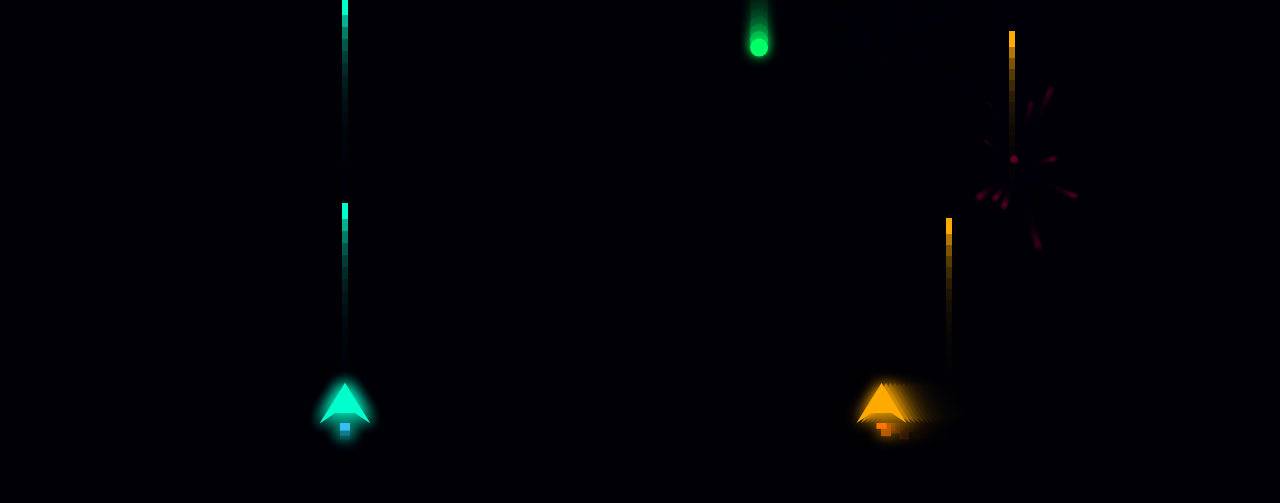
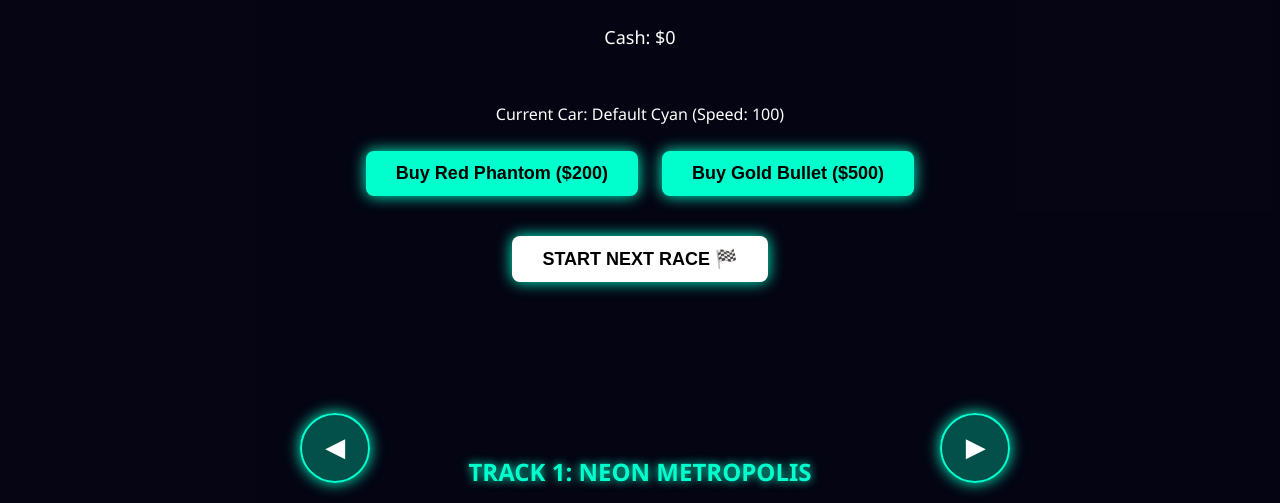
Before and after one commit to bkwshmr115-netizen/mycloudapp, a plain HTML site: page index.html in a window 1280 px wide. Shown: the part 297-800 px from the top of the page. Drawn offline with Linux system fonts and the light colour scheme.

Commit message:
Transform to Omar Racing X 3D Game

```diff
--- a/index.html
+++ b/index.html
@@ -3,29 +3,41 @@
 <head>
     <meta charset="UTF-8">
     <meta name="viewport" content="width=device-width, initial-scale=1.0, maximum-scale=1.0, user-scalable=no">
-    <title>OmarShield X - Sound Edition</title>
+    <title>Omar Real Racing X</title>
     <style>
-        body, html { margin: 0; padding: 0; overflow: hidden; background: #020208; font-family: 'Segoe UI', sans-serif; user-select: none; }
+        body, html { margin: 0; padding: 0; overflow: hidden; background: #000; font-family: 'Segoe UI', sans-serif; user-select: none; color: white; }
         canvas { display: block; }
-        #hud { position: absolute; top: 15px; left: 15px; right: 15px; display: flex; justify-content: space-between; color: #00ffcc; font-size: 18px; font-weight: bold; text-shadow: 0 0 10px #00ffcc; pointer-events: none; }
-        #ai-hud { color: #ffaa00; text-shadow: 0 0 10px #ffaa00; }
-        #game-over-screen { display: none; position: absolute; top: 50%; left: 50%; transform: translate(-50%, -50%); text-align: center; color: white; background: rgba(5, 5, 20, 0.85); padding: 30px; border-radius: 15px; border: 2px solid #ff0055; box-shadow: 0 0 30px rgba(255, 0, 85, 0.5); }
-        #game-over-screen h1 { color: #ff0055; font-size: 35px; text-shadow: 0 0 15px #ff0055; margin: 0 0 10px 0; }
-        #winner-msg { font-size: 20px; color: #00ffcc; margin-bottom: 20px; font-weight: bold; }
-        #btn-restart { background: #00ffcc; color: black; border: none; padding: 12px 35px; font-size: 18px; font-weight: bold; border-radius: 8px; cursor: pointer; box-shadow: 0 0 15px #00ffcc; }
+        #ui-layer { position: absolute; top: 0; left: 0; width: 100%; height: 100%; pointer-events: none; display: flex; flex-direction: column; justify-content: space-between; padding: 15px; box-sizing: border-box; }
+        .hud-text { color: #00ffcc; font-size: 20px; font-weight: bold; text-shadow: 0 0 10px #00ffcc; }
+        #controls { position: absolute; bottom: 20px; width: 100%; display: flex; justify-content: space-around; pointer-events: auto; }
+        .btn { background: rgba(0, 255, 204, 0.3); border: 2px solid #00ffcc; color: white; width: 70px; height: 70px; border-radius: 50%; font-size: 24px; font-weight: bold; outline: none; box-shadow: 0 0 15px #00ffcc; }
+        #shop-screen { position: absolute; top: 0; left: 0; width: 100%; height: 100%; background: rgba(5, 5, 20, 0.95); display: flex; flex-direction: column; align-items: center; justify-content: center; pointer-events: auto; }
+        .shop-btn { background: #00ffcc; color: black; border: none; padding: 12px 30px; font-size: 18px; font-weight: bold; border-radius: 8px; margin: 10px; cursor: pointer; box-shadow: 0 0 15px #00ffcc; }
     </style>
 </head>
 <body>
 
-    <div id="hud">
-        <div>OMAR (YOU): <span id="score">0</span></div>
-        <div id="ai-hud">BOT (COMPETITOR): <span id="ai-score">0</span></div>
+    <div id="shop-screen">
+        <h1 style="color: #00ffcc; text-shadow: 0 0 15px #00ffcc; font-size: 35px;">OMAR RACING GARAGE</h1>
+        <p style="font-size: 18px;">Cash: $<span id="shop-cash">0</span></p>
+        <div style="margin: 20px; text-align: center;">
+            <p id="car-status">Current Car: Default Cyan (Speed: 100)</p>
+            <button class="shop-btn" onclick="buyCar('Red Phantom', 200, 140, '#ff0055')">Buy Red Phantom ($200)</button>
+            <button class="shop-btn" onclick="buyCar('Gold Bullet', 500, 180, '#ffaa00')">Buy Gold Bullet ($500)</button>
+        </div>
+        <button class="shop-btn" style="background: #ffffff;" onclick="startRace()">START NEXT RACE 🏁</button>
     </div>
 
-    <div id="game-over-screen">
-        <h1>BATTLE ENDED</h1>
-        <div id="winner-msg">Calculating Winner...</div>
-        <button id="btn-restart" onclick="restartGame()">PLAY AGAIN</button>
+    <div id="ui-layer">
+        <div style="display: flex; justify-content: space-between; width: 100%;">
+            <div class="hud-text">SPEED: <span id="speed">0</span> KM/H</div>
+            <div class="hud-text" style="color: #ffaa00; text-shadow: 0 0 10px #ffaa00;">CASH: $<span id="cash">0</span></div>
+        </div>
+        <div class="hud-text" style="align-self: center; font-size: 24px;" id="track-info">TRACK 1: NEON METROPOLIS</div>
+        <div id="controls">
+            <button class="btn" id="btn-left" ontouchstart="moveLeft=true" ontouchend="moveLeft=false">◀</button>
+            <button class="btn" id="btn-right" ontouchstart="moveRight=true" ontouchend="moveRight=false">▶</button>
+        </div>
     </div>
 
     <canvas id="gameCanvas"></canvas>
@@ -36,236 +48,119 @@
         canvas.width = window.innerWidth;
         canvas.height = window.innerHeight;
 
-        let score = 0;
-        let aiScore = 0;
-        let gameOver = false;
+        let cash = 0;
+        let currentMaxSpeed = 10;
+        let carColor = '#00ffcc';
+        let speed = 0;
+        let distance = 0;
+        let trackNo = 1;
+        let inRace = false;
 
-        const ship = { x: canvas.width * 0.25, y: canvas.height - 120, width: 50, height: 45 };
-        const aiShip = { x: canvas.width * 0.75, y: canvas.height - 120, width: 50, height: 45, speed: 4.5 };
+        let playerX = 0;
+        let moveLeft = false;
+        let moveRight = false;
 
-        let lasers = [];
         let enemies = [];
-        let particles = [];
 
-        // --- محرك الصوت الذكي المستقر للهواتف ---
-        const AudioCtx = window.AudioContext || window.webkitAudioContext;
-        const audioCtx = new AudioCtx();
-
-        function playSound(type) {
-            if (audioCtx.state === 'suspended') audioCtx.resume();
-
-            const osc = audioCtx.createOscillator();
-            const gain = audioCtx.createGain();
-            osc.connect(gain);
-            gain.connect(audioCtx.destination);
-
-            if (type === 'laser') {
-                osc.type = 'sawtooth';
-                osc.frequency.setValueAtTime(800, audioCtx.currentTime);
-                osc.frequency.exponentialRampToValueAtTime(100, audioCtx.currentTime + 0.15);
-                gain.gain.setValueAtTime(0.15, audioCtx.currentTime);
-                gain.gain.linearRampToValueAtTime(0.01, audioCtx.currentTime + 0.15);
-                osc.start();
-                osc.stop(audioCtx.currentTime + 0.15);
-            } else if (type === 'explosion') {
-                osc.type = 'triangle';
-                osc.frequency.setValueAtTime(150, audioCtx.currentTime);
-                osc.frequency.linearRampToValueAtTime(10, audioCtx.currentTime + 0.2);
-                gain.gain.setValueAtTime(0.3, audioCtx.currentTime);
-                gain.gain.linearRampToValueAtTime(0.01, audioCtx.currentTime + 0.2);
-                osc.start();
-                osc.stop(audioCtx.currentTime + 0.2);
-            } else if (type === 'boss_explosion') {
-                osc.type = 'sawtooth';
-                osc.frequency.setValueAtTime(100, audioCtx.currentTime);
-                osc.frequency.linearRampToValueAtTime(5, audioCtx.currentTime + 0.5);
-                gain.gain.setValueAtTime(0.5, audioCtx.currentTime);
-                gain.gain.linearRampToValueAtTime(0.01, audioCtx.currentTime + 0.5);
-                osc.start();
-                osc.stop(audioCtx.currentTime + 0.5);
-            } else if (type === 'victory') {
-                // نغمة فوز حماسية
-                osc.type = 'sine';
-                const notes = [523, 659, 784, 1046];
-                notes.forEach((freq, idx) => {
-                    osc.frequency.setValueAtTime(freq, audioCtx.currentTime + idx * 0.1);
-                });
-                gain.gain.setValueAtTime(0.2, audioCtx.currentTime);
-                gain.gain.linearRampToValueAtTime(0.01, audioCtx.currentTime + 0.5);
-                osc.start();
-                osc.stop(audioCtx.currentTime + 0.5);
+        function buyCar(name, cost, newSpeed, color) {
+            if (cash >= cost) {
+                cash -= cost;
+                currentMaxSpeed = newSpeed / 10;
+                carColor = color;
+                document.getElementById("cash").innerText = cash;
+                document.getElementById("shop-cash").innerText = cash;
+                document.getElementById("car-status").innerText = `Current Car: ${name} (Speed: ${newSpeed})`;
+                alert(`🎉 Successfully purchased ${name}!`);
+            } else {
+                alert("❌ Not enough cash! Race more to earn money.");
             }
         }
 
-        window.addEventListener("touchmove", (e) => {
-            if (gameOver) return;
-            const touch = e.touches[0];
-            ship.x = touch.clientX - ship.width / 2;
-            if (ship.x < 0) ship.x = 0;
-            if (ship.x > canvas.width - ship.width) ship.x = canvas.width - ship.width;
-        });
-
-        window.addEventListener("mousemove", (e) => {
-            if (gameOver) return;
-            ship.x = e.clientX - ship.width / 2;
-            if (ship.x < 0) ship.x = 0;
-            if (ship.x > canvas.width - ship.width) ship.x = canvas.width - ship.width;
-        });
-
-        // إطلاق الليزر مع تشغيل الصوت
-        setInterval(() => {
-            if (!gameOver) {
-                lasers.push({ x: ship.x + ship.width / 2 - 3, y: ship.y, width: 6, height: 16, speed: 12, isAI: false });
-                playSound('laser'); // تشغيل صوت الليزر لك
-                lasers.push({ x: aiShip.x + aiShip.width / 2 - 3, y: aiShip.y, width: 6, height: 16, speed: 11, isAI: true });
-            }
-        }, 280);
-
-        setInterval(() => {
-            if (!gameOver) {
-                const rand = Math.random();
-                if (rand < 0.6) {
-                    enemies.push({ x: Math.random() * (canvas.width - 30), y: -30, size: 25, speed: Math.random() * 2 + 3, hp: 1, type: 'regular', color: '#ff0055' });
-                } else if (rand < 0.85) {
-                    enemies.push({ x: Math.random() * (canvas.width - 20), y: -20, size: 18, speed: Math.random() * 2 + 6, hp: 1, type: 'fast', color: '#00ff66' });
-                } else {
-                    enemies.push({ x: Math.random() * (canvas.width - 60), y: -60, size: 55, speed: 1.5, hp: 3, type: 'boss', color: '#b026ff' });
-                }
-            }
-        }, 700);
-
-        function createExplosion(x, y, color) {
-            for (let i = 0; i < 12; i++) {
-                particles.push({
-                    x: x, y: y,
-                    vx: (Math.random() - 0.5) * 6,
-                    vy: (Math.random() - 0.5) * 6,
-                    radius: Math.random() * 3 + 1,
-                    alpha: 1,
-                    color: color
-                });
-            }
-        }
-
-        function restartGame() {
-            score = 0; aiScore = 0; lasers = []; enemies = []; particles = []; gameOver = false;
-            document.getElementById("score").innerText = score;
-            document.getElementById("ai-score").innerText = aiScore;
-            document.getElementById("game-over-screen").style.display = "none";
+        function startRace() {
+            document.getElementById("shop-screen").style.display = "none";
+            inRace = true;
+            speed = 0;
+            distance = 0;
+            enemies = [
+                { routeX: -0.5, y: canvas.height / 2, speed: 4, color: '#ff0055' },
+                { routeX: 0.5, y: canvas.height / 3, speed: 5, color: '#ffaa00' }
+            ];
             update();
         }
 
-        function drawSpaceship(x, y, color, isPlayer) {
-            ctx.fillStyle = color;
-            ctx.shadowBlur = 15;
-            ctx.shadowColor = color;
+        function update() {
+            if (!inRace) return;
+
+            ctx.clearRect(0, 0, canvas.width, canvas.height);
+
+            // 1. Draw Simulated pseudo-3D Horizon
+            ctx.fillStyle = '#07071c';
+            ctx.fillRect(0, 0, canvas.width, canvas.height / 2);
+            ctx.fillStyle = '#0f172a';
+            ctx.fillRect(0, canvas.height / 2, canvas.width, canvas.height / 2);
+
+            // 2. Draw 3D Perspective Road lines
+            let horizonY = canvas.height / 2;
+            ctx.fillStyle = '#1e293b';
             ctx.beginPath();
-            ctx.moveTo(x, y + 40);
-            ctx.lineTo(x + 25, y);
-            ctx.lineTo(x + 50, y + 40);
-            ctx.lineTo(x + 35, y + 30);
-            ctx.lineTo(x + 15, y + 30);
+            ctx.moveTo(canvas.width / 2 - 40, horizonY);
+            ctx.lineTo(canvas.width / 2 + 40, horizonY);
+            ctx.lineTo(canvas.width - 50, canvas.height);
+            ctx.lineTo(50, canvas.height);
             ctx.closePath();
             ctx.fill();
-            ctx.fillStyle = isPlayer ? '#38bdf8' : '#ff7700';
-            ctx.fillRect(x + 20, y + 40, 10, Math.random() * 12 + 5);
-            ctx.shadowBlur = 0;
-        }
 
-        function update() {
-            if (gameOver) return;
+            // Handle Input controls
+            if (moveLeft) playerX -= 0.05;
+            if (moveRight) playerX += 0.05;
+            if (speed < currentMaxSpeed) speed += 0.1;
 
-            ctx.fillStyle = "rgba(2, 2, 8, 0.3)";
-            ctx.fillRect(0, 0, canvas.width, canvas.height);
+            distance += speed;
+            document.getElementById("speed").innerText = Math.round(speed * 20);
 
-            if (enemies.length > 0) {
-                let target = enemies[0];
-                for (let e of enemies) { if (e.y > target.y) target = e; }
-                let targetX = target.x + target.size / 2 - aiShip.width / 2;
-                if (aiShip.x < targetX) aiShip.x += aiShip.speed;
-                if (aiShip.x > targetX) aiShip.x -= aiShip.speed;
-            }
-
-            drawSpaceship(ship.x, ship.y, '#00ffcc', true);
-            drawSpaceship(aiShip.x, aiShip.y, '#ffaa00', false);
-
-            for (let i = lasers.length - 1; i >= 0; i--) {
-                lasers[i].y -= lasers[i].speed;
-                ctx.fillStyle = lasers[i].isAI ? '#ffaa00' : '#00ffcc';
-                ctx.fillRect(lasers[i].x, lasers[i].y, lasers[i].width, lasers[i].height);
-                if (lasers[i].y < 0) lasers.splice(i, 1);
-            }
-
-            for (let i = enemies.length - 1; i >= 0; i--) {
-                enemies[i].y += enemies[i].speed;
-
-                ctx.fillStyle = enemies[i].color;
-                ctx.shadowBlur = 12;
-                ctx.shadowColor = enemies[i].color;
-                ctx.beginPath();
-                ctx.arc(enemies[i].x + enemies[i].size/2, enemies[i].y + enemies[i].size/2, enemies[i].size/2, 0, Math.PI * 2);
-                ctx.fill();
-                ctx.shadowBlur = 0;
-
-                if (enemies[i].y > canvas.height) {
-                    gameOver = true;
-                    let winMsg = score > aiScore ? "🎉 OMAR WINS THE MATCH!" : "🤖 BOT BEAT YOUR SCORE!";
-                    if(score === aiScore) winMsg = "🤝 IT'S A TIE BATTLE!";
-
-                    if(score > aiScore) playSound('victory'); // تشغيل موسيقى النصر لعمر
-
-                    document.getElementById("winner-msg").innerText = winMsg;
-                    document.getElementById("game-over-screen").style.display = "block";
-                    return;
+            // Draw & Update AI Competitors
+            enemies.forEach((enemy) => {
+                enemy.y += (speed - enemy.speed);
+                if (enemy.y > canvas.height) {
+                    enemy.y = horizonY;
+                    enemy.routeX = (Math.random() - 0.5) * 1.2;
                 }
 
-                for (let j = lasers.length - 1; j >= 0; j--) {
-                    const l = lasers[j];
-                    if (l.x < enemies[i].x + enemies[i].size &&
-                        l.x + l.width > enemies[i].x &&
-                        l.y < enemies[i].y + enemies[i].size &&
-                        l.y + l.height > enemies[i].y) {
+                // Real Perspective Calculations
+                let scale = (enemy.y - horizonY) / horizonY;
+                if(scale > 0) {
+                    let enemyX = (canvas.width / 2) + (enemy.routeX * canvas.width / 2 * scale);
+                    ctx.fillStyle = enemy.color;
+                    ctx.fillRect(enemyX - (25 * scale), enemy.y, 50 * scale, 30 * scale);
+                }
+            });
 
-                        enemies[i].hp--;
-                        lasers.splice(j, 1);
+            // Draw Omar's Car (Bottom Center)
+            let myCarX = (canvas.width / 2) + (playerX * canvas.width / 2) - 40;
+            ctx.fillStyle = carColor;
+            ctx.shadowBlur = 15; ctx.shadowColor = carColor;
+            ctx.fillRect(myCarX, canvas.height - 150, 80, 45); // Body
+            ctx.fillStyle = '#000';
+            ctx.fillRect(myCarX - 10, canvas.height - 140, 10, 25); // Tires
+            ctx.fillRect(myCarX + 80, canvas.height - 140, 10, 25);
+            ctx.shadowBlur = 0;
 
-                        if (enemies[i].hp <= 0) {
-                            createExplosion(enemies[i].x + enemies[i].size / 2, enemies[i].y + enemies[i].size / 2, enemies[i].color);
-
-                            if (enemies[i].type === 'boss') {
-                                playSound('boss_explosion');
-                                if (l.isAI) aiScore += 5; else score += 5;
-                            } else {
-                                playSound('explosion');
-                                if (l.isAI) aiScore += 1; else score += 1;
-                            }
-
-                            document.getElementById("score").innerText = score;
-                            document.getElementById("ai-score").innerText = aiScore;
-                            enemies.splice(i, 1);
-                        }
-                        break;
-                    }
-                }
-            }
-
-            for (let i = particles.length - 1; i >= 0; i--) {
-                particles[i].x += particles[i].vx;
-                particles[i].y += particles[i].vy;
-                particles[i].alpha -= 0.03;
-                ctx.globalAlpha = particles[i].alpha;
-                ctx.fillStyle = particles[i].color;
-                ctx.beginPath();
-                ctx.arc(particles[i].x, particles[i].y, particles[i].radius, 0, Math.PI * 2);
-                ctx.fill();
-                ctx.globalAlpha = 1;
-                if (particles[i].alpha <= 0) particles.splice(i, 1);
+            // Track Finish Line system
+            if (distance > 2000) {
+                inRace = false;
+                let prize = trackNo * 150;
+                cash += prize;
+                trackNo++;
+                document.getElementById("cash").innerText = cash;
+                document.getElementById("shop-cash").innerText = cash;
+                document.getElementById("track-info").innerText = `TRACK ${trackNo}: CYBER HIGHWAY`;
+                document.getElementById("shop-screen").style.display = "flex";
+                alert(`🏁 RACE FINISHED! You won $${prize}. Garage unlocked!`);
+                return;
             }
 
             requestAnimationFrame(update);
         }
-
-        update();
     </script>
 </body>
 </html>
```
Also changed, not shown: .github/workflows/build.yml.
